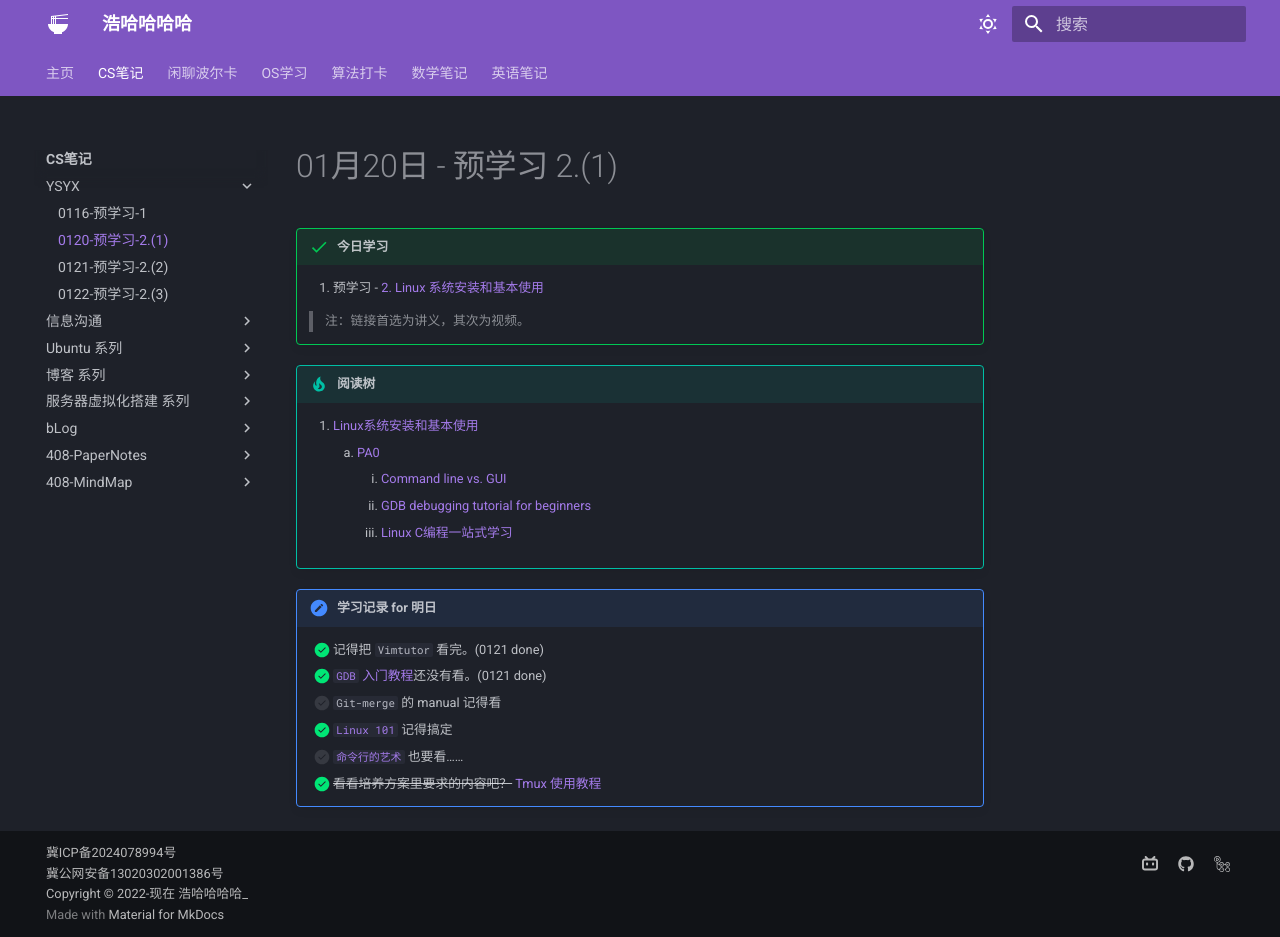
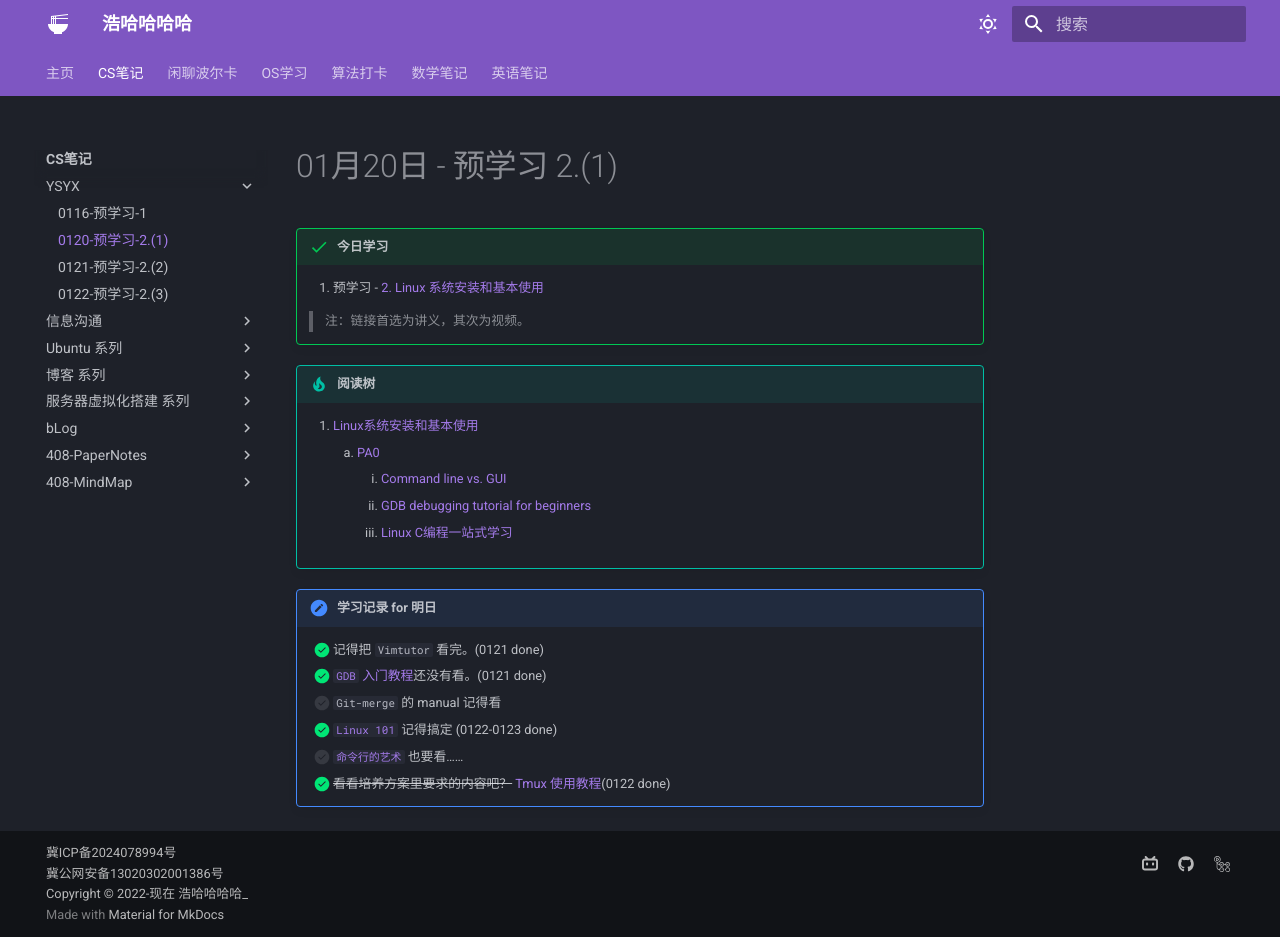
Before and after one commit to Haohahahaha/cs, an MkDocs documentation site: the page built from docs/ysyx/0120/log.md, in a window 1280 px wide and 937 px high. Built offline with MkDocs 1.6.1 and Material for MkDocs 9.7.7, drawn with Linux system fonts in a browser that asks for light colours.

Commit message:
2025-01-22_22:59:43 update

```diff
--- a/docs/ysyx/0120/log.md
+++ b/docs/ysyx/0120/log.md
@@ -19,6 +19,6 @@
     - [x] 记得把 `Vimtutor` 看完。(0121 done)
     - [x] [`GDB` 入门教程](https://linuxconfig.org/gdb-debugging-tutorial-for-beginners)还没有看。(0121 done)
     - [ ] `Git-merge` 的 manual 记得看
-    - [x] [`Linux 101`](https://101.ustclug.org/) 记得搞定
+    - [x] [`Linux 101`](https://101.ustclug.org/) 记得搞定 (0122-0123 done)
     - [ ] [`命令行的艺术`](https://github.com/jlevy/the-art-of-command-line/blob/master/README-zh.md) 也要看……
-    - [x] ~~看看培养方案里要求的内容吧？~~ [Tmux 使用教程](https://www.ruanyifeng.com/blog/2019/10/tmux.html)
+    - [x] ~~看看培养方案里要求的内容吧？~~ [Tmux 使用教程](https://www.ruanyifeng.com/blog/2019/10/tmux.html)(0122 done)
```
